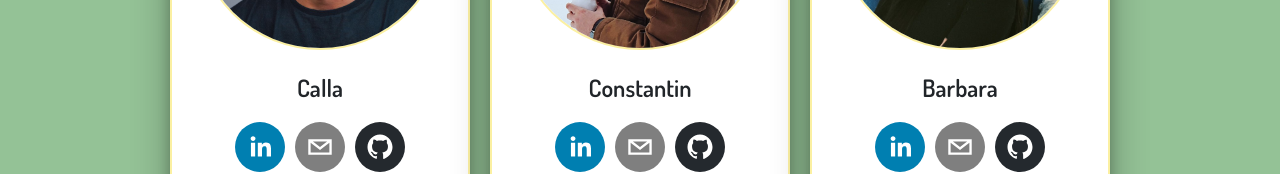
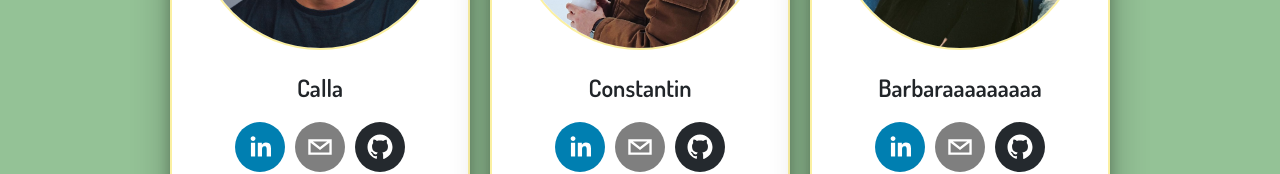
Before and after one commit to SchoolOfCode/bc13_final-project_front-end-cyber-insecure, a React (Create React App) app: page /about-us in a window 1280 px wide. Shown: the part 496-670 px from the top of the page. Built offline with nearby package versions, Linux system fonts and the light colour scheme; no server answers; sample sign-in values are in the browser's storage.

Commit message:
setting up branch

```diff
--- a/src/Components/AboutUs/AboutUs.js
+++ b/src/Components/AboutUs/AboutUs.js
@@ -67,7 +67,7 @@ export default function AboutUs() {
         </div>
         <div className="developer">
           <img className="dev-img" src={barbara} alt="Barbara" />
-          <p>Barbara</p>
+          <p>Barbaraaaaaaaaa</p>
           <div className="developer-shortcuts">
             <SocialIcon
               className="icon"
```
